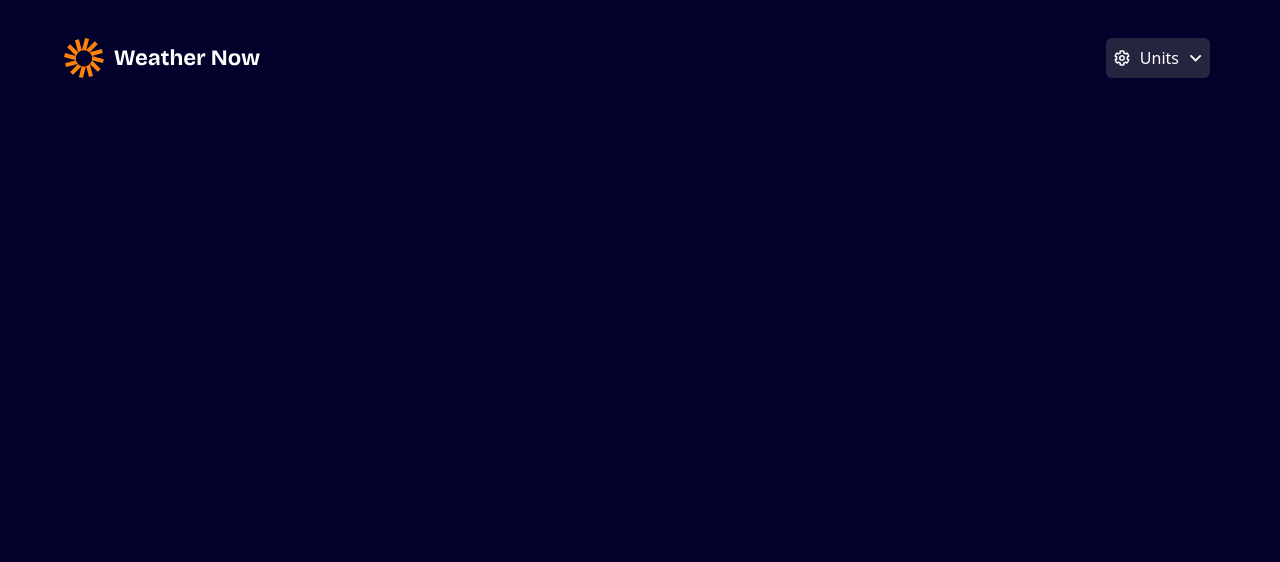
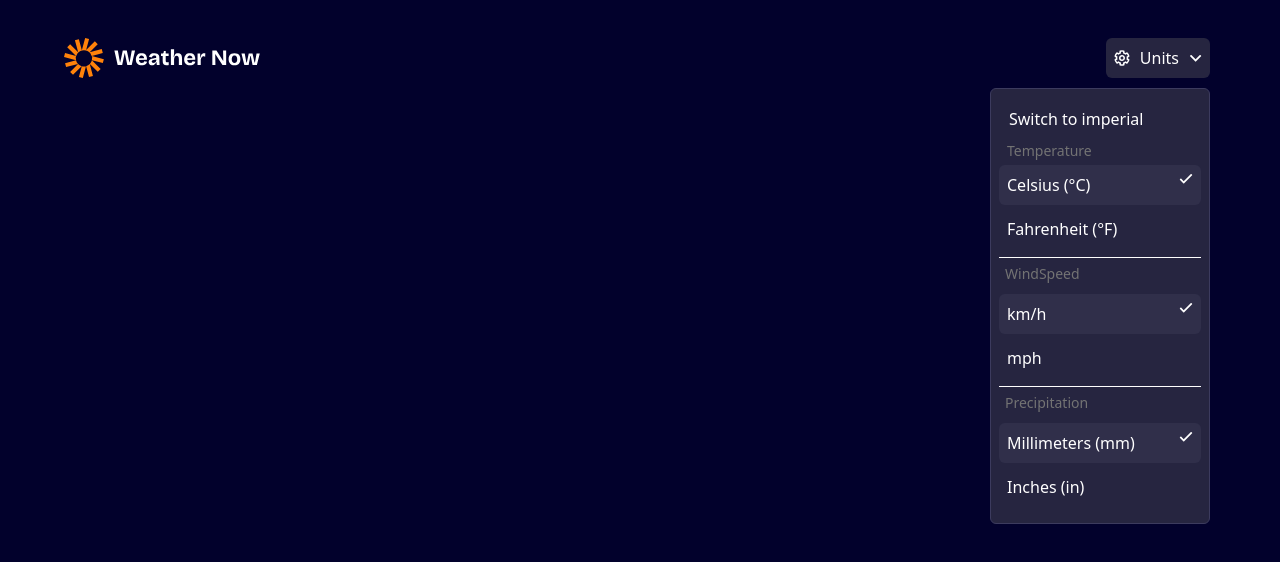
Before and after one commit to Mohammed-Lashein/frontend-mentor-hackathon, a React (Vite) app: page / in a window 1280 px wide. Both pictures are taken after a click on the button "Units". Shown: the top 562 px of the page. Built offline with nearby package versions, Linux system fonts and the light colour scheme.

Commit message:
feat: create UnitsList inner component in UnitsDropdown component

```diff
--- a/src/components/UnitsDropdown.tsx
+++ b/src/components/UnitsDropdown.tsx
@@ -1,6 +1,7 @@
 import React, { useState } from 'react'
 import iconDropdown from '@/assets/images/icon-dropdown.svg'
 import iconUnits from '@/assets/images/icon-units.svg'
+import checkmarkIcon from '../assets/images/icon-checkmark.svg'
 
 type TriggerButtonProps = {
 	setIsUnitsListOpen: React.Dispatch<React.SetStateAction<boolean>>
@@ -31,12 +32,93 @@ function TriggerButton({ setIsUnitsListOpen }: TriggerButtonProps) {
 	)
 }
 
+function UnitsList() {
+	const [temperatureUnit, setTemperatureUnit] = useState('celsius')
+	const [windSpeed, setWindSpeed] = useState('km/h')
+	const [precipitation, setPrecipitation] = useState('mm')
+
+	return (
+		<div className='rounded-md border border-neutral-600 bg-neutral-800 p-2 w-[13.75rem] absolute top-[3.5rem]'>
+			<button className='hover:bg-neutral-700 p-[var(--spacing-125)] rounded-md w-full text-left cursor-pointer'>
+				Switch to {'imperial'}
+			</button>
+			<div className='flex flex-col items-start pb-2 gap-[var(--spacing-50)]'>
+				<p className='Label text-sm text-neutral-500 px-2'>Temperature</p>
+				{/* p-1 px-3 */}
+				<button
+					className={`hover:bg-neutral-700  p-[var(--spacing-100)] rounded-md w-full text-left cursor-pointer flex justify-between ${
+						temperatureUnit === 'celsius' && 'bg-neutral-700'
+					}`}
+				>
+					Celsius (°C) {temperatureUnit === 'celsius' && <img src={checkmarkIcon} />}
+				</button>
+				<button
+					className={`hover:bg-neutral-700  p-[var(--spacing-100)] rounded-md w-full text-left cursor-pointer flex justify-between ${
+						temperatureUnit === 'fahrenheit' && 'bg-neutral-700'
+					}`}
+					onClick={(e) => setTemperatureUnit('fahrenheit')}
+				>
+					Fahrenheit (°F) {temperatureUnit === 'fahrenheit' && <img src={checkmarkIcon} />}
+				</button>
+			</div>
+			<hr />
+
+			<div className='flex flex-col items-start pb-2 gap-[var(--spacing-50)]'>
+				<p className='Label text-sm text-neutral-500 p-[var(--spacing-75)]'>WindSpeed</p>
+				{/* p-1 px-3 */}
+				<button
+					className={`hover:bg-neutral-700  p-[var(--spacing-100)] rounded-md w-full text-left cursor-pointer flex justify-between ${
+						windSpeed === 'km/h' && 'bg-neutral-700'
+					}`}
+					onClick={(e) => setWindSpeed('km/h')}
+				>
+					km/h {windSpeed === 'km/h' && <img src={checkmarkIcon} />}
+				</button>
+				<button
+					className={`hover:bg-neutral-700  p-[var(--spacing-100)] rounded-md w-full text-left cursor-pointer flex justify-between ${
+						windSpeed === 'mph' && 'bg-neutral-700'
+					}`}
+					onClick={(e) => setWindSpeed('mph')}
+				>
+					mph {windSpeed === 'mph' && <img src={checkmarkIcon} />}
+				</button>
+			</div>
+			<hr />
+
+			<div className='flex flex-col items-start pb-2 gap-[var(--spacing-50)]'>
+				<p className='Label text-sm text-neutral-500  p-[var(--spacing-75)]'>Precipitation</p>
+				{/* p-1 px-3 */}
+				<button
+					className={`hover:bg-neutral-700  p-[var(--spacing-100)] rounded-md w-full text-left cursor-pointer flex justify-between ${
+						precipitation === 'mm' && 'bg-neutral-700'
+					}`}
+					onClick={(e) => setPrecipitation('mm')}
+				>
+					Millimeters (mm) {precipitation === 'mm' && <img src={checkmarkIcon} />}
+				</button>
+				<button
+					className={`hover:bg-neutral-700  p-[var(--spacing-100)] rounded-md w-full text-left cursor-pointer flex justify-between ${
+						precipitation === 'in' && 'bg-neutral-700'
+					}`}
+					onClick={(e) => setPrecipitation('in')}
+				>
+					Inches (in) {precipitation === 'in' && <img src={checkmarkIcon} />}
+				</button>
+			</div>
+		</div>
+	)
+	{
+		/*  */
+	}
+}
+
 function UnitsDropdown() {
 	const [isUnitsListOpen, setIsUnitsListOpen] = useState(false)
 
 	return (
 		<div className='flex flex-col items-end  p-[var(--spacing-75)] gap-2 relative'>
 			<TriggerButton setIsUnitsListOpen={setIsUnitsListOpen} />
+			{isUnitsListOpen && <UnitsList />}
 		</div>
 	)
 }
```
